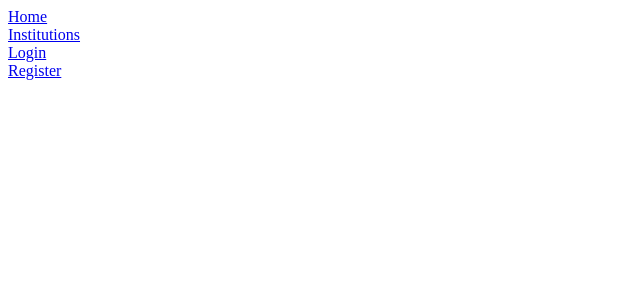
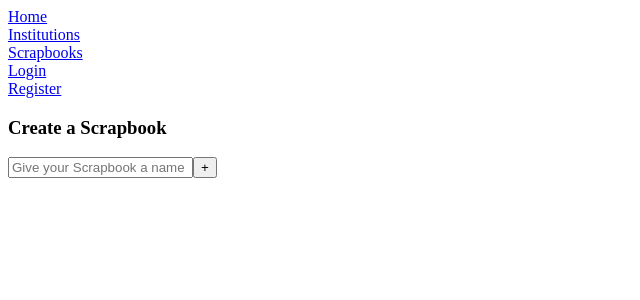
Before and after one commit to sotiriosalpanis/KusDeCha, a React (Create React App) app in the folder KusDeCha/client/: page /scrapbooks/create in a window 1280 px wide. Shown: the top 300 px of the page, without its empty margins (0-640 px from the left). Built offline with nearby package versions, Linux system fonts and the light colour scheme.

Commit message:
Create and show collection routes added and tested

```diff
--- a/KusDeCha/client/src/App.js
+++ b/KusDeCha/client/src/App.js
@@ -8,6 +8,8 @@ import InstitutionShow from './components/Collections/InstitutionShow'
 import Login from './Auth/Login'
 import Register from './Auth/Register'
 import ObjectShow from './components/Collections/ObjectShow'
+import Scrapbooks from './components/Collections/Scrapbooks'
+import CreateScrapbook from './components/Collections/CreateScrapbook'
 
 
 const App = () => {
@@ -35,6 +37,12 @@ const App = () => {
           <Route path='/object/:id'>
             <ObjectShow />
           </Route>
+          <Route exact path='/scrapbooks'>
+            <Scrapbooks />
+          </Route>
+          <Route path='/scrapbooks/create'>
+            <CreateScrapbook />
+          </Route>
         </Switch>
       </BrowserRouter>
     </>
--- /dev/null
+++ b/KusDeCha/client/src/Auth/helpers/auth.js
@@ -0,0 +1,29 @@
+export const getTokenFromLocalStorage = () => {
+  return window.localStorage.getItem('token')
+}
+
+export const getPayloadFromToken = () => {
+  const token = getTokenFromLocalStorage()
+  if ( !token ) return false
+  const parts = token.split('.')
+  if ( parts.length < 3 ) return false
+  return JSON.parse(atob(parts[1]))
+}
+
+export const userIsOwner = userId => {
+  const payload = getPayloadFromToken()
+  if ( !payload ) return false
+  console.log(userId, payload.sub)
+  return userId === payload.sub
+}
+
+export const userIsAuthenticated = () => {
+  const payload = getPayloadFromToken()
+  if ( !payload ) return false
+  const now = Math.round(Date.now() / 1000 )
+  return now < payload.exp
+}
+
+
+
+export default getTokenFromLocalStorage
--- /dev/null
+++ b/KusDeCha/client/src/components/Collections/AddToScrapbook.js
@@ -0,0 +1,23 @@
+import React from 'react'
+
+const AddToScrapbook = () => {
+
+  // * Information required for the post request:
+
+  // digital_image_id
+  // catalogue_image_id
+  // tags = ArrayField
+  // catalogue_title
+  // work_type
+  // origin_institution
+  // creator
+
+
+  return (
+    <div>
+      <button>+</button>
+    </div>
+  )
+}
+
+export default AddToScrapbook
--- /dev/null
+++ b/KusDeCha/client/src/components/Collections/CreateScrapbook.js
@@ -0,0 +1,51 @@
+import axios from 'axios'
+import React, { useState } from 'react'
+import getTokenFromLocalStorage from '../../Auth/helpers/auth'
+
+const CreateScrapbook = () => {
+
+  const [ formData, setFormData ] = useState({
+    name: '' ,
+    digital_images: [],
+  })
+
+  const handleChange = event => {
+    const newFormData = { ...formData, [event.target.name]: event.target.value }
+    setFormData(newFormData)
+  }
+
+  const handleSubmit = async event => {
+    event.preventDefault()
+    try {
+      const response = await axios.post('/api/scrapbooks/',formData, {
+        headers: {
+          Authorization: `Bearer ${getTokenFromLocalStorage()}`,
+        },
+      })
+      console.log(response)
+    } catch (err) {
+      console.log(err.response.data.errors)
+    }
+
+  }
+
+  console.log(formData)
+
+  return (
+    <div>
+      <h3>Create a Scrapbook</h3>
+      <form onSubmit={handleSubmit}>
+        <input
+          placeholder='Give your Scrapbook a name'
+          name='name'
+          value={formData.name}
+          onChange={handleChange}
+        >
+        </input>
+        <button type='submit'>+</button>
+      </form>
+    </div>
+  )
+}
+
+export default CreateScrapbook
--- a/KusDeCha/client/src/components/Collections/InstitutionShow.js
+++ b/KusDeCha/client/src/components/Collections/InstitutionShow.js
@@ -7,7 +7,7 @@ import ObjectCard from './ObjectCard'
 const InstitutionShow = () => {
 
   const apiRoot = 'https://api.wellcomecollection.org/catalogue/v2/'
-  const pageSize = 100
+  const pageSize = 10
   const page = 1
 
   const [ institution, setInstitution ] = useState(null)
@@ -27,6 +27,7 @@ const InstitutionShow = () => {
 
   const { results } = institution
 
+
   return (
     <div>
       {results.map(result => {
--- a/KusDeCha/client/src/components/Collections/ObjectCard.js
+++ b/KusDeCha/client/src/components/Collections/ObjectCard.js
@@ -2,9 +2,11 @@ import axios from 'axios'
 import React, { useState, useEffect } from 'react'
 import { Link } from 'react-router-dom'
 
-const ObjectCard = ({ thumbnail }) => {
+const ObjectCard = ({ thumbnail, id }) => {
 
   const [ objectImage, setObjectImage ] = useState(null)
+
+  console.log('id',id)
 
   useEffect(() => {
     const getData = async() => {
@@ -24,9 +26,12 @@ const ObjectCard = ({ thumbnail }) => {
   const image = `${imageURLRoot}/full/${imageWidth},${imageHeight}/0/default.${imageFormat}`
 
   return (
-    <Link to={`/object/${imageID}`}>
-      {/* <p>{imageID}</p> */}
-      <img src={image} />
+    // <Link to={`/object/${imageID}`}>
+    <Link to={{
+      pathname: `/object/${imageID}`,
+      hash: `#${id}`,
+    }}>
+      <img src={image}/>
     </Link>
   )
 }
--- a/KusDeCha/client/src/components/Collections/ObjectShow.js
+++ b/KusDeCha/client/src/components/Collections/ObjectShow.js
@@ -1,21 +1,27 @@
 // import React, { useState, useEffect } from 'react'
 import React from 'react'
-import { useParams } from 'react-router-dom'
+import { useParams, useLocation } from 'react-router-dom'
+import AddToScrapbook from './AddToScrapbook'
 import OpenSeaDragonViewer from './OpenSeaDragonViewer'
 
 
 const ObjectShow = () => {
 
+
   const { id } = useParams()
+  const { hash } = useLocation()
+  console.log(hash)
   const apiRoot = 'https://iiif.wellcomecollection.org/image'
 
   const manifestURL = `${apiRoot}/${id}/info.json`
 
 
+  console.log(manifestURL)
 
   return (
     <div>
       <h2>Object Show Page</h2>
+      <AddToScrapbook />
       <div>
         <OpenSeaDragonViewer iiifManifestURL={manifestURL}/>
       </div>
--- /dev/null
+++ b/KusDeCha/client/src/components/Collections/Scrapbooks.js
@@ -0,0 +1,35 @@
+import axios from 'axios'
+import React, { useEffect, useState } from 'react'
+import CreateScrapbook from './CreateScrapbook'
+
+const Scrapbooks = () => {
+
+  const [ scrapbooks, setScrapbooks ] = useState(null)
+
+  useEffect(() =>{
+    const getData = async() => {
+      const { data } = await axios.get('api/scrapbooks/')
+      setScrapbooks(data)
+    }
+    getData()
+  },[])
+
+  if (!scrapbooks) return null
+
+  return (
+    <div>
+      <h3>Scrapbooks</h3>
+      { scrapbooks.map(scrapbook => {
+        return <div key={scrapbook.id}>
+          <h4>{scrapbook.name}</h4>
+          <p>Created by: {scrapbook.creator.username}</p>
+        </div>
+      })}
+      <div>
+        <CreateScrapbook />
+      </div>
+    </div>
+  )
+}
+
+export default Scrapbooks
--- a/KusDeCha/client/src/components/Navbar.js
+++ b/KusDeCha/client/src/components/Navbar.js
@@ -15,6 +15,11 @@ const Navbar = () => {
         </Link>
       </div>
       <div>
+        <Link to='/scrapbooks'>
+          Scrapbooks
+        </Link>
+      </div>
+      <div>
         <Link to='/login'>
           Login
         </Link>
```
